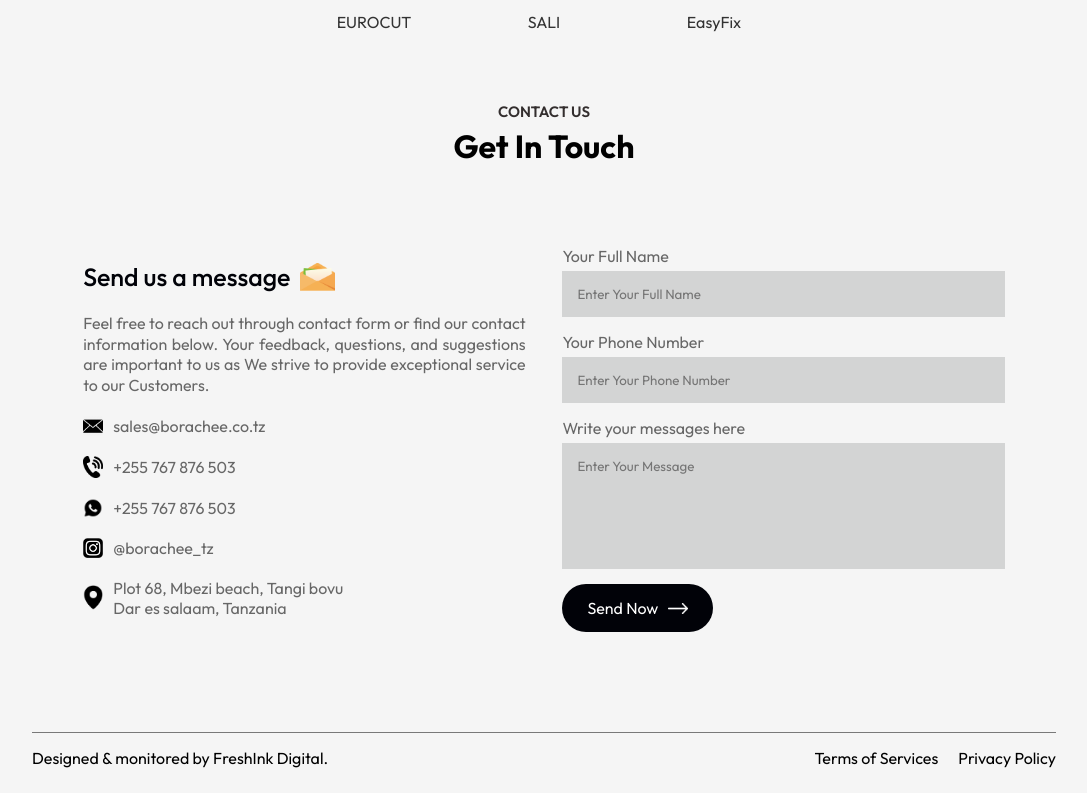
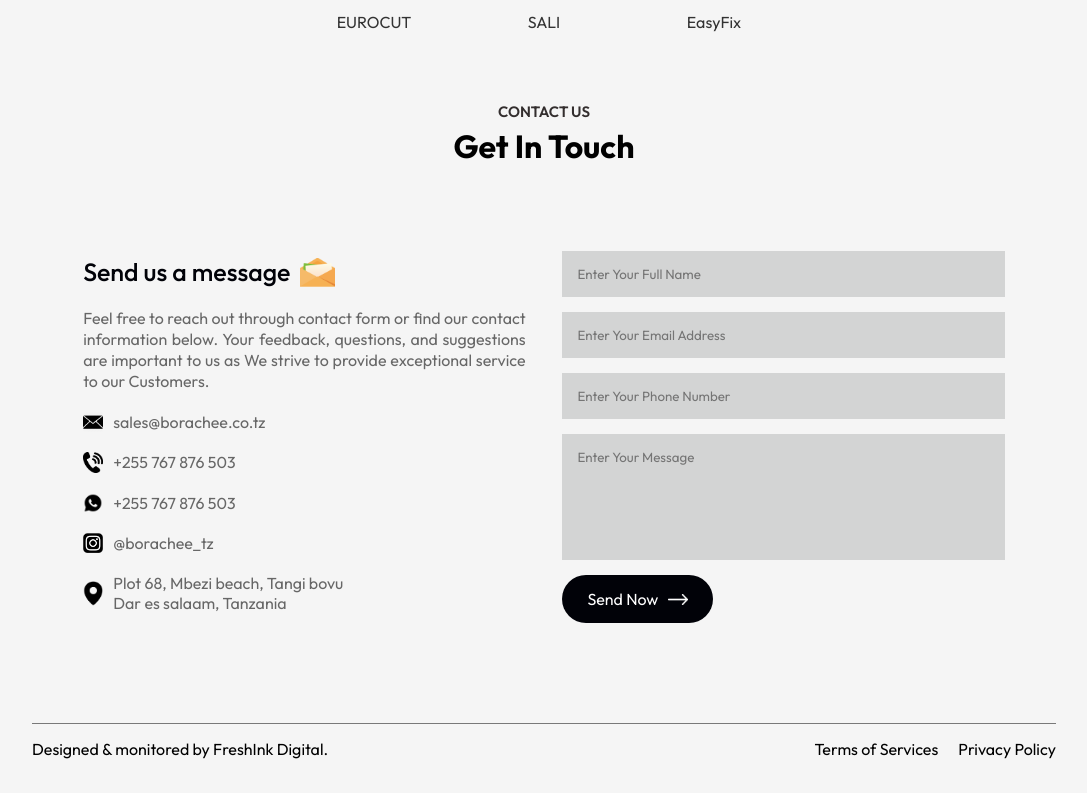
Before and after one commit to Jacobgijah/borachee, a React (Vite) app: page / in a window 1280 px wide. Shown: the part 2548-3341 px from the top of the page, without its empty margins (96-1183 px from the left). Built offline with nearby package versions, Linux system fonts and the light colour scheme; no server answers.

Commit message:
add email field to form submission

```diff
--- a/src/Components/Contact/Contact.jsx
+++ b/src/Components/Contact/Contact.jsx
@@ -13,6 +13,7 @@ const Contact = () => {
 
   const formInitialDetails = {
     name: "",
+    email: "",
     phone: "",
     message: "",
   };
@@ -89,7 +90,7 @@ const Contact = () => {
       </div>
       <div className="contact-col">
         <form onSubmit={handleSubmit}>
-          <label htmlFor="client name">Your Full Name</label>
+          {/* <label htmlFor="client name">Your Full Name</label> */}
           <input
             type="text"
             value={formDetails.name}
@@ -97,7 +98,15 @@ const Contact = () => {
             onChange={(e) => onFormUpdate("name", e.target.value)}
             required
           />
-          <label htmlFor="phone number">Your Phone Number</label>
+          {/* <label htmlFor="client name">Your Email Address</label> */}
+          <input
+            type="email"
+            value={formDetails.email}
+            placeholder='Enter Your Email Address'
+            onChange={(e) => onFormUpdate("email", e.target.value)}
+            required
+          />
+          {/* <label htmlFor="phone number">Your Phone Number</label> */}
           <input
             type="tel"
             value={formDetails.phone}
@@ -105,7 +114,7 @@ const Contact = () => {
             onChange={(e) => onFormUpdate("phone", e.target.value)}
             required
           />
-          <label htmlFor="message">Write your messages here</label>
+          {/* <label htmlFor="message">Write your messages here</label> */}
           <textarea
             rows="6"
             value={formDetails.message}
```
Also changed, not shown: 1 other file (tests, documents, lock files or other folders).
